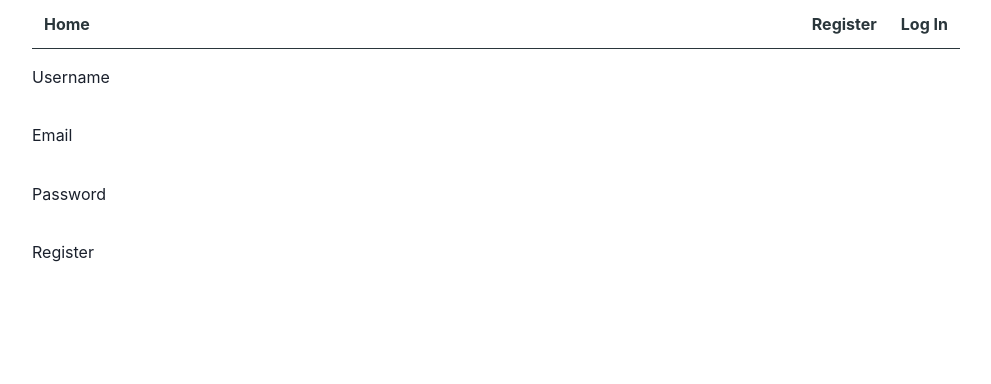
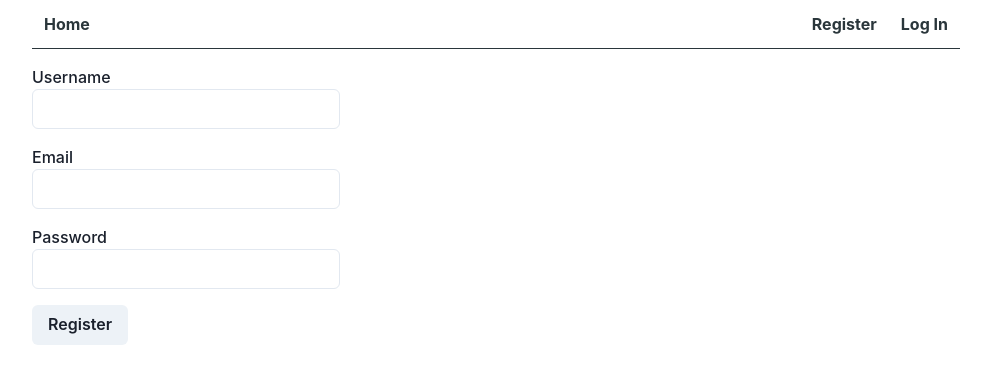
Before and after one commit to EkaterinaKononenko/goit-react-hw-08-phonebook, a React (Create React App) app: page /goit-react-hw-08-phonebook/register in a window 1280 px wide. Shown: the top 384 px of the page, without its empty margins (144-1135 px from the left). Built offline with nearby package versions, Linux system fonts and the light colour scheme.

Commit message:
add login and register forms style

```diff
--- a/src/components/LoginForm/LoginForm.js
+++ b/src/components/LoginForm/LoginForm.js
@@ -1,6 +1,6 @@
 import { useDispatch } from 'react-redux';
 import { logIn } from 'redux/auth/operations';
-import css from './LoginForm.module.css';
+import { FormControl, FormLabel, Input, Button } from '@chakra-ui/react';
 
 export const LoginForm = () => {
   const dispatch = useDispatch();
@@ -18,16 +18,18 @@ export const LoginForm = () => {
   };
 
   return (
-    <form className={css.form} onSubmit={handleSubmit}>
-      <label className={css.label}>
+    <FormControl as="form" w="320px" onSubmit={handleSubmit}>
+      <FormLabel as="label" display="flex" flexDirection="column" mb="16px">
         Email
-        <input type="email" name="email" />
-      </label>
-      <label className={css.label}>
+        <Input as="input" type="email" name="email" />
+      </FormLabel>
+      <FormLabel as="label" display="flex" flexDirection="column" mb="16px">
         Password
-        <input type="password" name="password" />
-      </label>
-      <button type="submit">Log In</button>
-    </form>
+        <Input as="input" type="password" name="password" />
+      </FormLabel>
+      <Button as="button" type="submit">
+        Log In
+      </Button>
+    </FormControl>
   );
 };
--- a/src/components/LoginForm/LoginForm.module.css
+++ /dev/null
@@ -1,9 +0,0 @@
-.form {
-  width: 320px;
-}
-
-.label {
-  display: flex;
-  flex-direction: column;
-  margin-bottom: 16px;
-}
--- a/src/components/RegisterForm/RegisterForm.js
+++ b/src/components/RegisterForm/RegisterForm.js
@@ -1,6 +1,11 @@
 import { useDispatch } from 'react-redux';
 import { register } from 'redux/auth/operations';
-import css from './RegisterForm.module.css';
+import {
+  FormControl,
+  FormLabel,
+  Input,
+  Button
+} from '@chakra-ui/react';
 
 export const RegisterForm = () => {
   const dispatch = useDispatch();
@@ -19,20 +24,20 @@ export const RegisterForm = () => {
   };
 
   return (
-    <form className={css.form} onSubmit={handleSubmit}>
-      <label className={css.label}>
+    <FormControl as="form" w="320px" onSubmit={handleSubmit}>
+      <FormLabel as="label" display="flex" flexDirection="column" mb="16px">
         Username
-        <input type="text" name="name" />
-      </label>
-      <label className={css.label}>
+        <Input type="text" name="name" />
+      </FormLabel>
+      <FormLabel as="label" display="flex" flexDirection="column" mb="16px">
         Email
-        <input type="email" name="email" />
-      </label>
-      <label className={css.label}>
+        <Input type="email" name="email" />
+      </FormLabel>
+      <FormLabel as="label" display="flex" flexDirection="column" mb="16px">
         Password
-        <input type="password" name="password" />
-      </label>
-      <button type="submit">Register</button>
-    </form>
+        <Input type="password" name="password" />
+      </FormLabel>
+      <Button type="submit">Register</Button>
+    </FormControl>
   );
 };
--- a/src/components/RegisterForm/RegisterForm.module.css
+++ /dev/null
@@ -1,9 +0,0 @@
-.form {
-  width: 320px;
-}
-
-.label {
-  display: flex;
-  flex-direction: column;
-  margin-bottom: 16px;
-}
```
